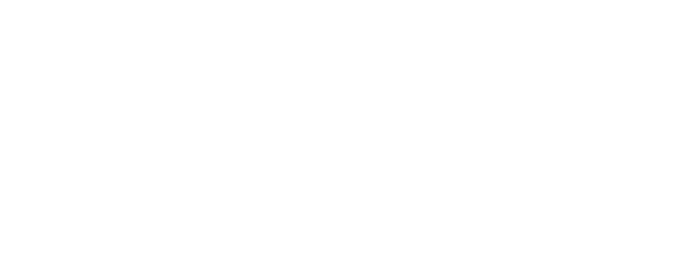
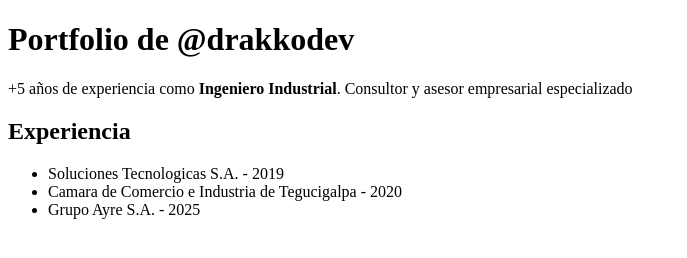
Before and after one commit to drakkodev/pruebas-html, a plain HTML site: page index.html in a window 1280 px wide. Shown: the whole page, without its empty margins (0-687 px from the left). Drawn offline with Linux system fonts and the light colour scheme.

Commit message:
Actualizacion body de index y agregando carpeta img

```diff
--- a/index.html
+++ b/index.html
@@ -3,9 +3,26 @@
 <head>
     <meta charset="UTF-8">
     <meta name="viewport" content="width=device-width, initial-scale=1.0">
-    <title>Document</title>
+    <title>drakkodev Portfolio</title>
 </head>
 <body>
 
+    <h1>Portfolio de @drakkodev</h1>
+
+    <p>+5 años de experiencia como <strong>Ingeniero Industrial</strong>. Consultor y asesor empresarial especializado</p>
+
+    <h2>Experiencia</h2>
+
+    <ul>
+        <li>Soluciones Tecnologicas S.A. - 2019</li>
+        <li>Camara de Comercio e Industria de Tegucigalpa - 2020</li>
+        <li>Grupo Ayre S.A. - 2025</li>
+    </ul>
+
+
+
+
+
+
 </body>
 </html>
```
Also changed, not shown: img/rr.jpeg (added).
